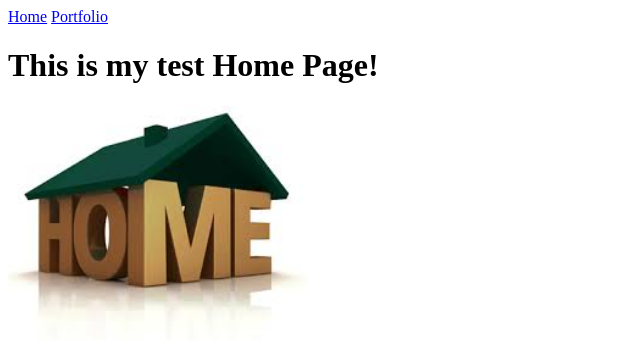
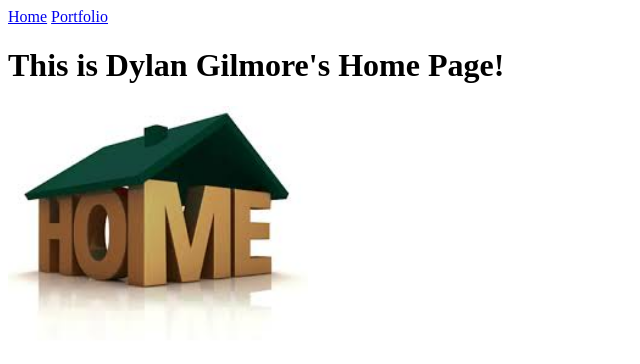
Before and after one commit to dylansomedamage/dylansomedamage, a plain HTML site: page my_website/index.html in a window 1280 px wide. Shown: the whole page, without its empty margins (0-640 px from the left). Drawn offline with Linux system fonts and the light colour scheme.

Commit message:
Changed th heading

```diff
--- a/my_website/index.html
+++ b/my_website/index.html
@@ -7,7 +7,7 @@
   <body>
     <a href="index.html">Home</a>
     <a href="portfolio.html">Portfolio</a>
-    <h1>This is my test Home Page!</h1>
+    <h1>This is Dylan Gilmore's Home Page!</h1>
     <img src="images/home.jpg" height="250">
   </body>
 </html>
```
